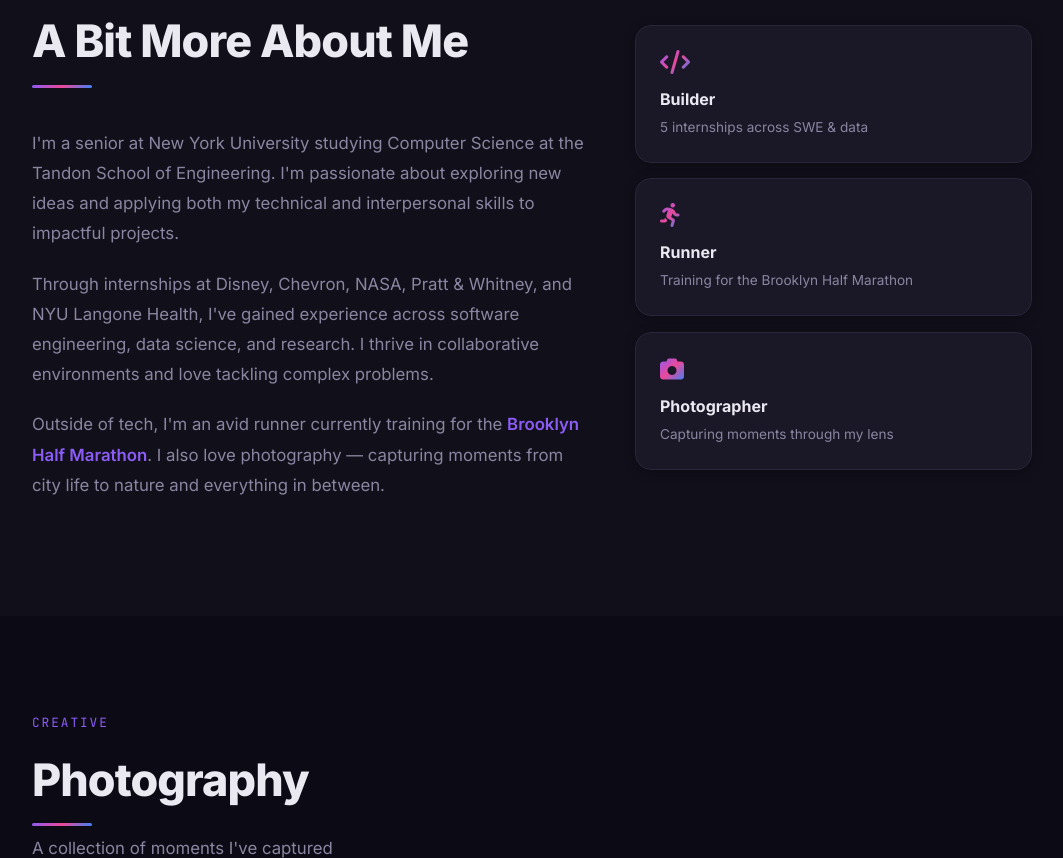
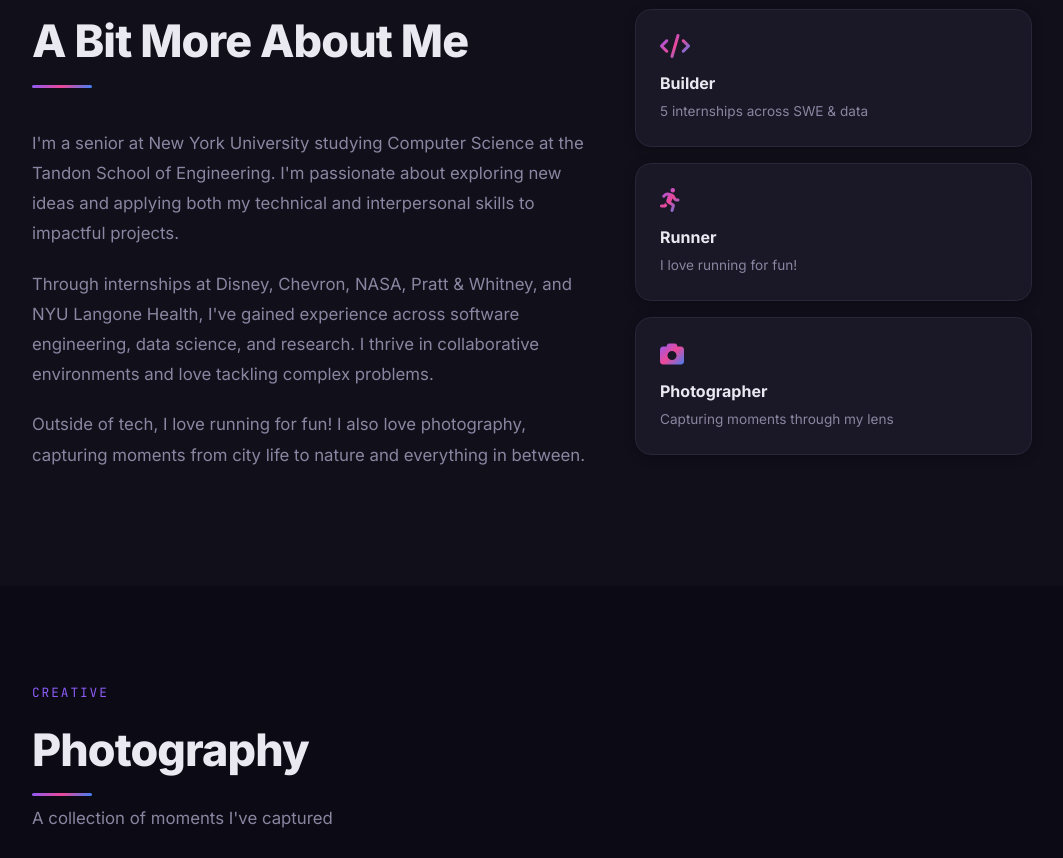
Before and after one commit to paripatel55/paripatel55.github.io, a website built with Vite: page index.html in a window 1280 px wide. Shown: the part 2408-3266 px from the top of the page, without its empty margins (108-1171 px from the left). Built offline with nearby package versions, Linux system fonts and the light colour scheme.

Commit message:
feat: minor text changes

```diff
--- a/index.html
+++ b/index.html
@@ -206,7 +206,7 @@
             Through internships at Disney, Chevron, NASA, Pratt &amp; Whitney, and NYU Langone Health, I've gained experience across software engineering, data science, and research. I thrive in collaborative environments and love tackling complex problems.
           </p>
           <p class="about__text">
-            Outside of tech, I'm an avid runner currently training for the <strong>Brooklyn Half Marathon</strong>. I also love photography &mdash; capturing moments from city life to nature and everything in between.
+            Outside of tech, I love running for fun! I also love photography, capturing moments from city life to nature and everything in between.
           </p>
         </div>
         <div class="about__highlights reveal reveal--right">
@@ -218,7 +218,7 @@
           <div class="highlight-card">
             <i class="fa-solid fa-person-running"></i>
             <h4>Runner</h4>
-            <p>Training for the Brooklyn Half Marathon</p>
+            <p>I love running for fun!</p>
           </div>
           <div class="highlight-card">
             <i class="fa-solid fa-camera"></i>
```
